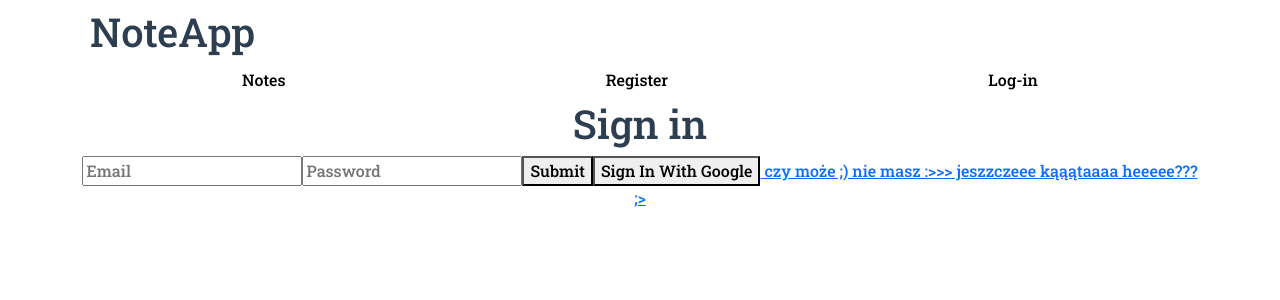
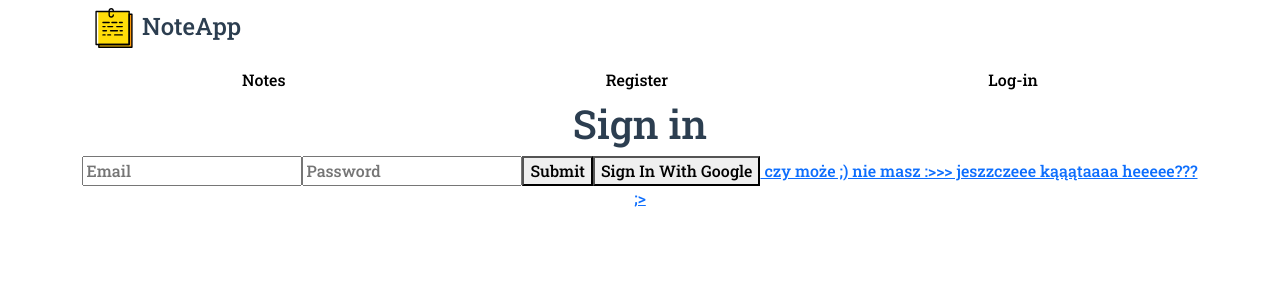
Before and after one commit to fluttercode9/note_web_app, a Vue app in the folder note_app/: page / in a window 1280 px wide. Shown: the top 300 px of the page. Built offline with nearby package versions, Linux system fonts and the light colour scheme; no server answers.

Commit message:
Add icon

```diff
--- a/note_app/src/App.vue
+++ b/note_app/src/App.vue
@@ -1,6 +1,13 @@
 <template>
   <div class="container">
-    <h1 class="app-name position-absolute top-0 ms-2 mt-2">NoteApp</h1>
+    <div class="row position-absolute top-0 ms-2 mt-2">
+      <div class="col col-title">
+        <img style="height:40px"  src = "./assets/note.svg" alt="NoteAppLogo"/>
+      </div>
+      <div class="col col-title">
+        <p class="app-name">NoteApp</p>
+      </div>
+    </div>
     <ul class="nav nav-pills nav-fill">
       <li class="nav-item">
         <router-link class="nav-link nav-custom" to="home" active-class="active">Notes</router-link>
--- a/note_app/src/assets/css/main.css
+++ b/note_app/src/assets/css/main.css
@@ -5,8 +5,7 @@
 }
 
 .app-name {
-    font-family: 'Montserrat', sans-serif;
-    font-family: 'Roboto Slab', serif;
+    font-size: x-large;
 }
 
 .add-button {
@@ -27,6 +26,12 @@
     border-color: #ffc300 !important;
 }
 
+.col-title {
+    padding-left: 0.25em !important;
+    padding-right: 0.25em !important;
+
+}
+
 /* .active {
     color: red;
 } */
```
